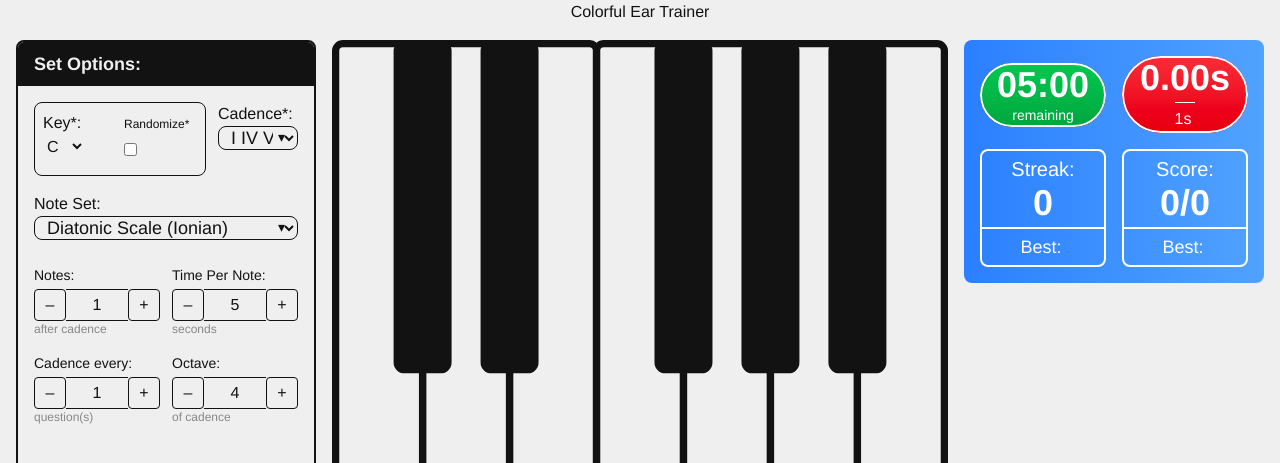
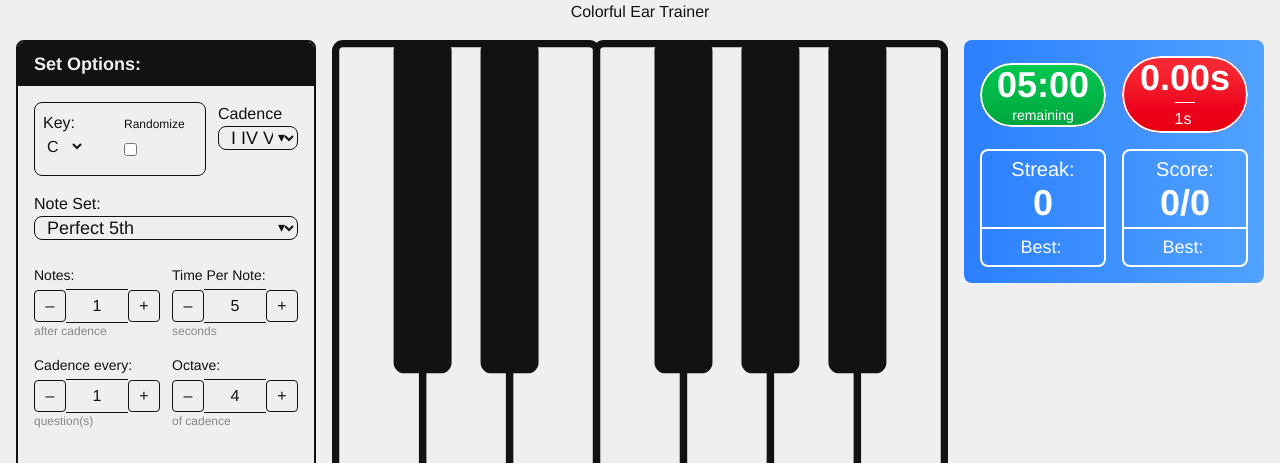
Before and after one commit to russellwmoore/colorful-ear-trainer-v2, a React (Vite) app: page / in a window 1280 px wide. Shown: the top 463 px of the page. Built offline with nearby package versions, Linux system fonts and the light colour scheme.

Commit message:
various cleanups

```diff
--- a/src/components/user/components/Cadence.tsx
+++ b/src/components/user/components/Cadence.tsx
@@ -5,7 +5,7 @@ export function Cadence() {
   const setCadence = useEartrainerStore((state) => state.setCadence);
   return (
     <>
-      <label htmlFor="Tonality">Cadence*:</label>
+      <p>Cadence</p>
       <div className="select-wrap">
         <select
           name="tonality"
@@ -15,9 +15,7 @@ export function Cadence() {
           value={cadence}
         >
           <optgroup label="Major">
-            <option value="major,1451" selected>
-              I IV V I
-            </option>
+            <option value="major,1451">I IV V I</option>
             <option value="major,1251">I ii7 V7 I</option>
             <option value="major,1441">I IV iv I</option>
           </optgroup>
--- a/src/components/user/components/KeyCenter.tsx
+++ b/src/components/user/components/KeyCenter.tsx
@@ -27,7 +27,7 @@ export function KeyCenter() {
 
   return (
     <div>
-      <p>Key*:</p>
+      <p>Key:</p>
       <select
         onChange={(e) => setKeyCenter(e.target.value as KeyCenterType)}
         value={keyCenter}
--- a/src/components/user/components/NoteSet.tsx
+++ b/src/components/user/components/NoteSet.tsx
@@ -10,12 +10,12 @@
 export function NoteSet() {
   return (
     <>
-      <label htmlFor="NoteSet">Note Set:</label>
+      <p>Note Set:</p>
       <div className="select-wrap">
         <select
           name="set-select"
           id="NoteSet"
-          className="w-full input note-sets"
+          className="w-full input note-sets text-sm"
         >
           <option
             value="[0,7]"
@@ -43,7 +43,7 @@ export function NoteSet() {
           </option>
           <option
             value="[0,2,4,5,7,9,11]"
-            selected
+            // selected
             data-template="Diatonic Scale (Ionian)"
             data-tonality="major"
           >
@@ -112,7 +112,7 @@ export function NoteSet() {
         </option>
         <option
           value="[0,2,3,5,7,8,10]"
-          selected
+          // selected
           data-template="Diatonic Scale (Aeolian)"
           data-tonality="minor"
         >
@@ -120,7 +120,7 @@ export function NoteSet() {
         </option>
         <option
           value="[0,2,3,5,7,8,10,11]"
-          selected
+          // selected
           data-template="Diatonic + {11}"
           data-tonality="minor"
         >
--- a/src/components/user/components/RandomizeBox.tsx
+++ b/src/components/user/components/RandomizeBox.tsx
@@ -11,7 +11,7 @@ export function RandomizeBox() {
   return (
     <div className="col-span-1">
       <label htmlFor="RandomKey" className="text-xs text-theme-text">
-        Randomize*
+        Randomize
       </label>
       <label className="toggle inline-block my-1">
         <input
--- a/src/components/user/components/quantities/QuantitiesInput.tsx
+++ b/src/components/user/components/quantities/QuantitiesInput.tsx
@@ -25,24 +25,26 @@ export function QuantitiesInput({
       <div className="mt-1 flex items-center max-w-full">
         <button
           type="button"
-          className="rounded-sm w-8 h-8 p-0 flex flex-none justify-center items-center border border-theme-text text-theme-text bg-theme-bg active:text-theme-bg active:bg-theme-text"
+          className="incrementer"
           aria-label="Decrease Quantity"
           onClick={onDecrement}
         >
           –
         </button>
+        <div className="time-input grow min-w-0">
           <input
             value={value}
             min={min}
             max={max}
             step={step}
-          className="appearance-none grow min-w-0 bg-theme-bg text-theme-text h-8 border-0 py-0 px-2 text-center border-t border-b border-theme-text"
+            className="grow min-w-0 w-full"
             inputMode="decimal"
             // TODO: add general onChange to be passed from wrapper
           />
+        </div>
         <button
           type="button"
-          className="rounded-sm w-8 h-8 p-0 flex flex-none justify-center items-center border border-theme-text text-theme-text bg-theme-bg active:text-theme-bg active:bg-theme-text"
+          className="incrementer"
           data-increment=""
           aria-label="Increase Quantity"
           onClick={onIncrement}
```
Lines whose indentation alone changed are shown as unchanged.
